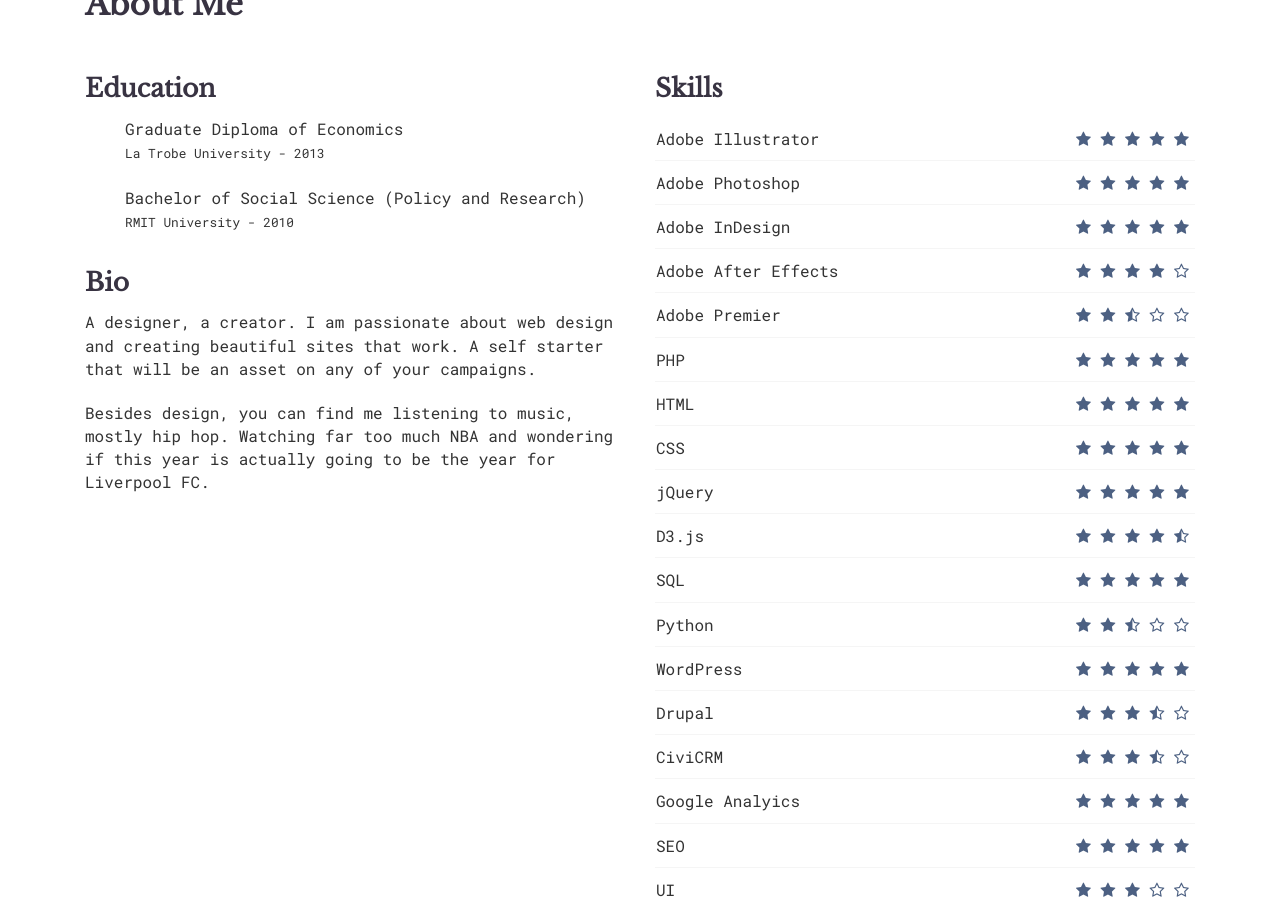
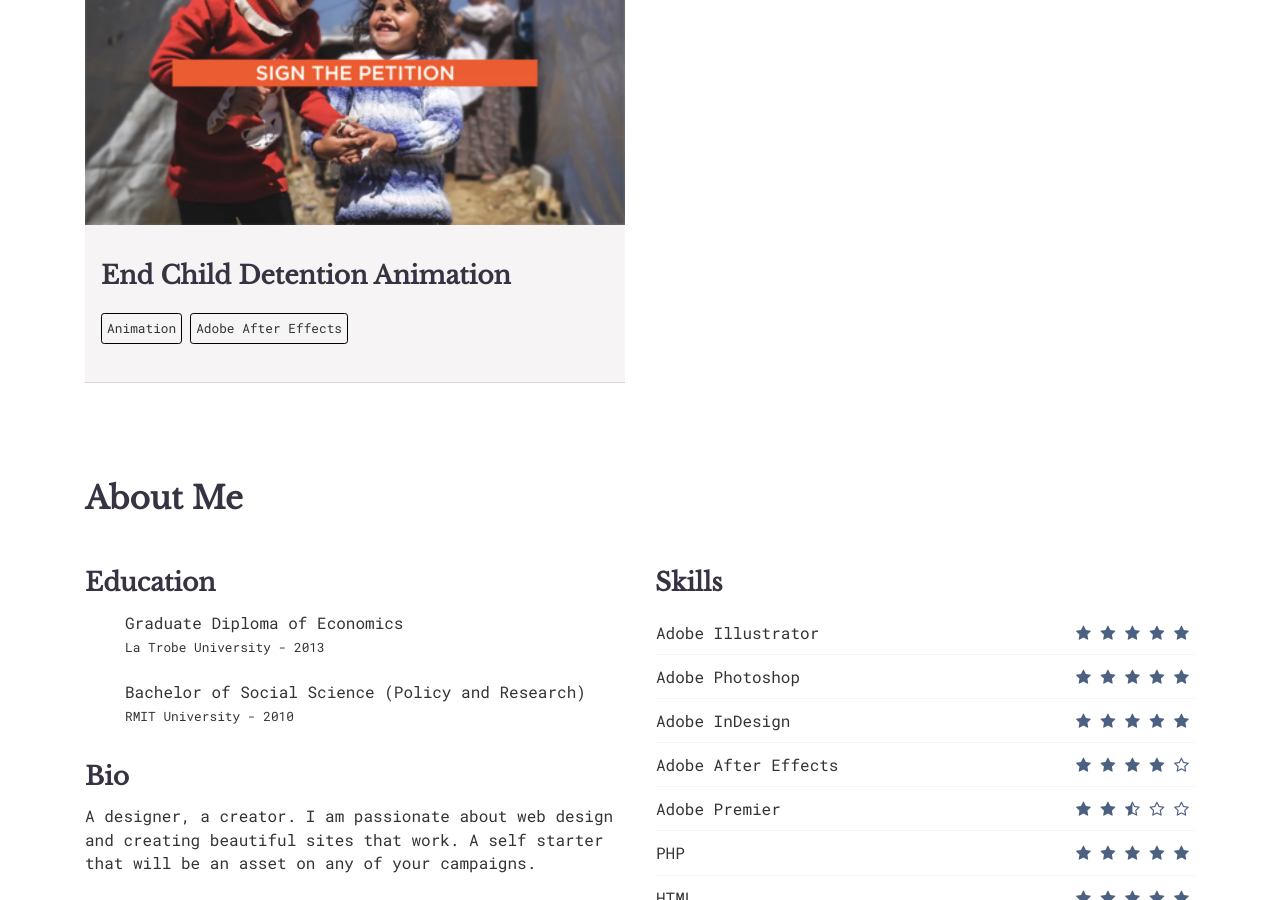
Before and after one commit to silasjk/silasjk.github.io, a Jekyll site: the page built from index.html, in a window 1280 px wide and 900 px high, scrolled down 3870 px. Built offline with Jekyll 4.4.1, drawn with Linux system fonts in a browser that asks for light colours; nearby versions of some CDN libraries.

Commit message:
Added other jobs section

```diff
--- a/index.html
+++ b/index.html
@@ -70,7 +70,7 @@ layout: default
 
 								<div class="d-flex flex-column h-100 justify-content-center pop-inner">
 									<p class="font_small">
-										<a href="http://toolkit.idcoalition.org" target="_BLANK" title="Coffee PEDDLR">http://toolkit.idcoalition.org</a>
+										<a href="http://toolkit.idcoalition.org" target="_BLANK" title="International Detention Coalition Online Learning Toolkit">http://toolkit.idcoalition.org</a>
 									</p>
 									<p>An online learning platform that uses LearnDash LMS. Redesigned the UI, added my own child theme and scripted my own page redirects.</p>
 									<p class="font_small">March 2017 - December 2017</p>
@@ -104,7 +104,7 @@ layout: default
 								</span>
 								<div class="d-flex flex-column h-100 justify-content-center pop-inner">
 									<p class="font_smal">
-										<a href="http://toolkit.idcoalition.org" target="_BLANK" title="Coffee PEDDLR">http://database.idcoalition.org</a>
+										<a href="http://toolkit.idcoalition.org" target="_BLANK" title="International Detention Coalition Database">http://database.idcoalition.org</a>
 									</p>
 									<p>A searchable relational database that displays research on alternatives to detention. Currently used for staff.</p>
 									<p class="font_small">March 2017 - December 2017</p>
@@ -173,7 +173,7 @@ layout: default
 								</span>
 								<div class="d-flex flex-column h-100 justify-content-center pop-inner">
 									<p class="font_small">
-										<a href="http://idcoalition.org" target="_BLANK" title="End Child Detention">http://idcoalition.org</a>
+										<a href="http://idcoalition.org" target="_BLANK" title="International Detention Coalition">http://idcoalition.org</a>
 									</p>
 									<p>The main website of the International Detention Coalition. Responsible for upkeep, improving the UI and installing a Spanish translation.</p>
 									<p class="font_small">March 2017 - December 2017</p>
@@ -209,7 +209,7 @@ layout: default
 
 								<div class="d-flex flex-column h-100 justify-content-center pop-inner">
 									<p class="font_small">
-										<a href="http://claybytina.com" target="_BLANK" title="End Child Detention">http://claybytina.com</a>
+										<a href="http://claybytina.com" target="_BLANK" title="Clay by Tina">http://claybytina.com</a>
 									</p>
 									<p>I redesigned the ecommerce website for the small pottery business, Clay by Tina. The site not only displays produce for sale, but other services the business offers.</p>
 									<p class="font_small">March 2017 - December 2017</p>
@@ -240,7 +240,7 @@ layout: default
 								</span>
 								<div class="d-flex flex-column h-100 justify-content-center pop-inner">
 									<p class="font_small">
-										<a href="http://888exports.com" target="_BLANK" title="End Child Detention">http://888exports.com</a>
+										<a href="http://888exports.com" target="_BLANK" title="888 Exports">http://888exports.com</a>
 									</p>
 									<p>888 Exports is a small family fruit exporting business. I redesigned the previous site, and made is more user friendly for the business.</p>
 									<p class="font_small">January 2017 - March 2017</p>
@@ -307,7 +307,7 @@ layout: default
 								</span>
 								<div class="d-flex flex-column h-100 justify-content-center pop-inner">
 									<p class="font_small">
-										<a href="http://marketforces.org.au" target="_BLANK" title="End Child Detention">http://marketforces.org.au</a>
+										<a href="http://marketforces.org.au" target="_BLANK" title="Market Forces">http://marketforces.org.au</a>
 									</p>
 									<p>The main site for the divestment campaigning group Market Forces. I was responsible for general up keep and designs of several pages.</p>
 									<p class="font_small">January 2015 - December 2016</p>
@@ -340,7 +340,7 @@ layout: default
 								</span>
 								<div class="d-flex flex-column h-100 justify-content-center pop-inner">
 									<p class="font_small">
-										<a href="http://renegadeshirts.com.au" target="_BLANK" title="End Child Detention">http://renegadeshirts.com.au</a>
+										<a href="http://renegadeshirts.com.au" target="_BLANK" title="Renegade Custom Shirts">http://renegadeshirts.com.au</a>
 									</p>
 									<p>Designed the website for a small business that produces and tailors male shirts. Built with GitHub pages to save on costs the site displays the latest cuts and designs.</p>
 									<p class="font_small">January 2015</p>
@@ -365,6 +365,43 @@ layout: default
 						<h2>Other Work</h2>
 					</div>
 				</div>
+			</div>
+
+			<div class="row">
+
+				<div class="col-sm-6 col-md-6 col-lg-6 portfolio-wrapper" id="coffeepeddlr">
+					<div class="portfolio-box h-100">
+						<div class="portfolio-info">
+							<figure>
+								<a href="#" name="toggle-pop">
+									<img src="/images/ecdanimation.png">
+								</a>
+							</figure>
+							<div class="pop-up">
+
+								<span class="close">
+									<i class="fa fa-times" aria-hidden="true"></i>
+								</span>
+
+								<div class="d-flex flex-column h-100 justify-content-center pop-inner">
+                                    <p class="font_small">
+                                        <a href="https://www.facebook.com/endchilddetention/videos/1466724580080909/" target="_BLANK" title="End Child Detention Animation">See Facebook Post</a>
+                                    </p>
+									<p>A simple animation to go along with a Facebook post to increase engagement.</p>
+								</div>
+							</div>
+						</div>
+
+						<div class="portfolio-title">
+							<h3>End Child Detention Animation</h3>
+							<ul class="no-style inline-list portfolio-skills">
+								<li class="inline-item portfolio-skill-item "><span>Animation</span></li>
+								<li class="inline-item portfolio-skill-item "><span>Adobe After Effects</span></li>
+							</ul>
+						</div>
+
+					</div>
+				</div><!-- #coffeepeddlr -->
 			</div>
 		</section>
 
```
Also changed, not shown: images/ecdanimation.png (added).
